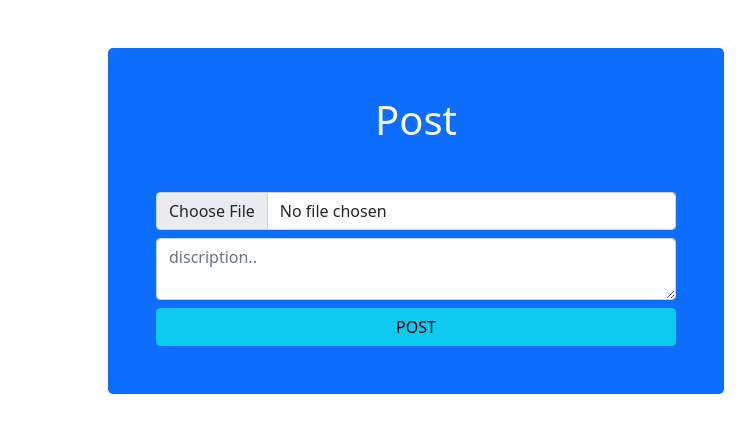
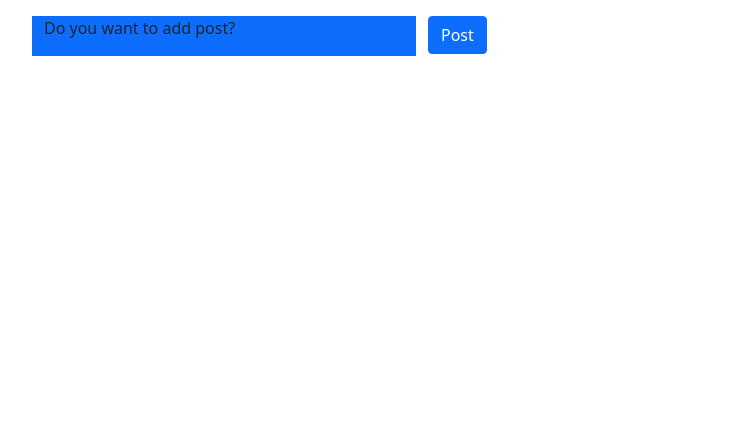
Before and after one commit to PNC-WEP-ONE-WEEK-PROJECT/PHP-DB-G13, a PHP site: page / in a window 1280 px wide. Shown: the top 433 px of the page, without its empty margins (224-979 px from the left). Run offline with PHP 8.4, Linux system fonts and the light colour scheme; data that the repository does not hold is empty.

Commit message:
model add post

```diff
--- a/controllers/create_post.php
+++ b/controllers/create_post.php
@@ -7,8 +7,8 @@ $db= new PDO("mysql:host=localhost;dbname=fb_db",'root','');
 if($_SERVER['REQUEST_METHOD'] == 'POST'){
     $discription= $_POST['discription'];
     $imageName = $_FILES['image']['name'];
-    $ImageName=$imageName;
-    $target='../images/'.$ImageName;
+
+    $target='../images/'.$imageName;
     move_uploaded_file($_FILES['image']['tmp_name'],$target);
     createPost(1,$discription,$imageName);
     header('location: ../index.php');
--- a/templates/header.php
+++ b/templates/header.php
@@ -11,6 +11,8 @@
 
     <!-- // font awsomes font -->
     <link rel="stylesheet" href="https://cdnjs.cloudflare.com/ajax/libs/font-awesome/4.7.0/css/font-awesome.min.css">
+    <script src="https://cdn.jsdelivr.net/npm/bootstrap@5.0.2/dist/js/bootstrap.bundle.min.js" integrity="sha384-MrcW6ZMFYlzcLA8Nl+NtUVF0sA7MsXsP1UyJoMp4YLEuNSfAP+JcXn/tWtIaxVXM" crossorigin="anonymous"></script>
+
 
 </head>
 <body>
--- a/views/create_post.php
+++ b/views/create_post.php
@@ -1,7 +1,31 @@
+<div class="container mt-3">
+    <div class="row">
+        <div class="col bg-primary">
+            <p class='text'> Do you want to add post?</p>
+            </div>
+            <div class="col">
+            <button type="button" class="btn btn-primary" data-bs-toggle="modal" data-bs-target="#myModal">
+                Post
+            </button>
 
-<div class="container w-50 d-flex align-center">
-    <!-- Your code here -->
-    <form action="controllers/create_post.php" enctype="multipart/form-data" method="post"  class="form-group h-50 w-100 mt-5 bg-primary p-5 rounded-3">
+        </div>
+    </div>
+
+
+</div>
+<!-- The Modal -->
+<div class="modal" id="myModal">
+    <div class="modal-dialog">
+        <div class="modal-content">
+
+            <!-- Modal Header -->
+            <div class="modal-header">
+                <h4 class="modal-title">Add Post</h4>
+                <button type="button" class="btn-close" data-bs-dismiss="modal"></button>
+            </div>
+            <!-- Modal body -->
+            <div class="modal-body">
+                <form action="controllers/create_post.php" enctype="multipart/form-data" method="post" class="form-group h-50 w-100 mt-5 bg-primary p-5 rounded-3">
                     <h1 class="text-center text-light mb-5 h1">Post</h1>
                     <input type="file" name="image" class="form-control  ">
                     <textarea name="discription" class="form-control mt-2" placeholder="discription.."></textarea>
@@ -10,4 +34,7 @@
                     </div>
                 </form>
             </div>
-<?php
+        </div>
+    </div>
+
+</div>
```
Also changed, not shown: images/IMG_1604.PNG (added), images/IMG_1616.PNG (added), 3 other files. Lines whose indentation alone changed are shown as unchanged.
